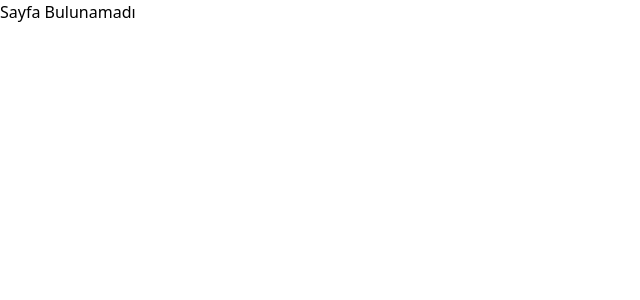
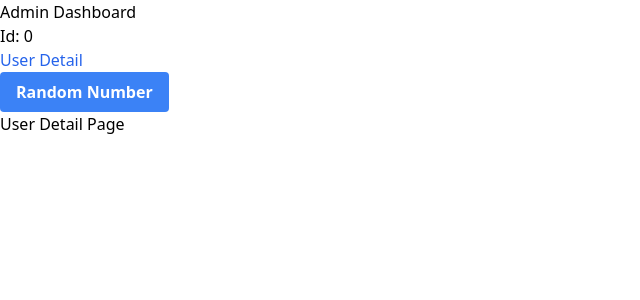
Before and after one commit to neominalsolutions/react-webpack-v2, a React app: page /admin/users/0/ali in a window 1280 px wide. Shown: the top 300 px of the page, without its empty margins (0-640 px from the left). Built offline with nearby package versions, Linux system fonts and the light colour scheme; sample sign-in values are in the browser's storage.

Commit message:
UseParams kullanımı

```diff
--- a/src/index.tsx
+++ b/src/index.tsx
@@ -9,6 +9,7 @@ import Adminlayout from './layouts/admin.layout';
 import HomePage from './pages/site/home.page';
 import AboutPage from './pages/site/about.page';
 import LoginPage from './pages/site/login.page';
+import UserDetail from './pages/admin/user.detail';
 
 const router = createBrowserRouter([
 	{
@@ -40,6 +41,10 @@ const router = createBrowserRouter([
 				path: 'users', // /admin/users
 				element: <>Admin Users</>,
 			},
+			{
+				path: 'users/:id/:name', // /admin/users/1
+				Component: UserDetail,
+			},
 		],
 	},
 	{
--- a/src/layouts/admin.layout.tsx
+++ b/src/layouts/admin.layout.tsx
@@ -1,12 +1,31 @@
-import React from 'react';
-import { Outlet } from 'react-router-dom';
+import React, { useState } from 'react';
+import { Link, Outlet } from 'react-router-dom';
 import AuthGuard from '../guards/auth.guard';
 
 function Adminlayout() {
+	const [id, setId] = useState<number>(0);
+
 	return (
 		<>
 			<AuthGuard>
 				<h1>Admin Dashboard</h1>
+				<nav>
+					<p>Id: {id}</p>
+					<Link className="text-blue-600" to={`/admin/users/${id}/ali`}>
+						User Detail
+					</Link>
+					<br></br>
+				</nav>
+				<div>
+					<button
+						className="bg-blue-500 hover:bg-blue-700 text-white font-bold py-2 px-4 rounded"
+						onClick={() => {
+							setId(Math.round(Math.random() * 1000));
+						}}
+					>
+						Random Number
+					</button>
+				</div>
 				<main>
 					<Outlet />
 				</main>
--- /dev/null
+++ b/src/pages/admin/user.detail.tsx
@@ -0,0 +1,17 @@
+import React from 'react';
+import { useParams } from 'react-router-dom';
+
+function UserDetail() {
+	// /:id/:name böyle dinamik route oluştururuz.
+	const params = useParams();
+
+	console.log('params', params);
+
+	return (
+		<>
+			<p>User Detail Page</p>
+		</>
+	);
+}
+
+export default UserDetail;
--- a/src/pages/site/login.page.tsx
+++ b/src/pages/site/login.page.tsx
@@ -1,7 +1,25 @@
 import React from 'react';
+import { useNavigate } from 'react-router-dom';
 
 function LoginPage() {
-	return <>Login Page</>;
+	const navigate = useNavigate();
+
+	const onNavigateToHome = () => {
+		navigate('/');
+		// ts dosyası üzerinden bir yönlendirme yapar.
+	};
+
+	return (
+		<>
+			Login Page
+			<button
+				className="bg-blue-500 hover:bg-blue-700 text-white font-bold py-2 px-4 rounded"
+				onClick={onNavigateToHome}
+			>
+				onNavigateToHome
+			</button>
+		</>
+	);
 }
 
 export default LoginPage;
```
